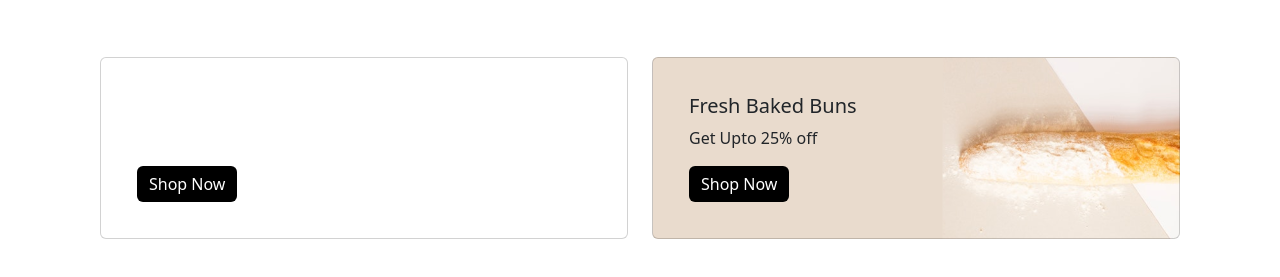
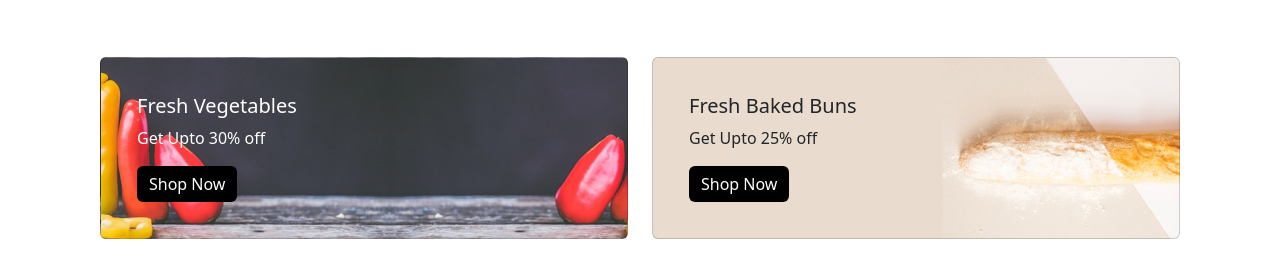
Before and after one commit to Iqbalnglames/bootstrap, a plain HTML site: page index.html in a window 1280 px wide. Shown: the part 1459-1736 px from the top of the page. Drawn offline with nearby package versions, Linux system fonts and the light colour scheme; the site is published under a folder, as on GitHub Pages, so addresses that start at the root find nothing.

Commit message:
Update index.html

```diff
--- a/index.html
+++ b/index.html
@@ -133,7 +133,7 @@
 
 <div class="row"  style="padding-right: 100px; padding-left: 100px;margin-top: -40px; margin-bottom: 50px;">
   <div class="col-sm-6">
-    <div class="card" style="padding: 20px;background-image: url(/images/image2079.png);">
+    <div class="card" style="padding: 20px;background-image: url(images/image2079.png);">
       <div class="card-body">
         <h5 class="card-title" style="color: white;">Fresh Vegetables</h5>
         <p class="card-text" style="color: white;">Get Upto 30% off</p>
```
